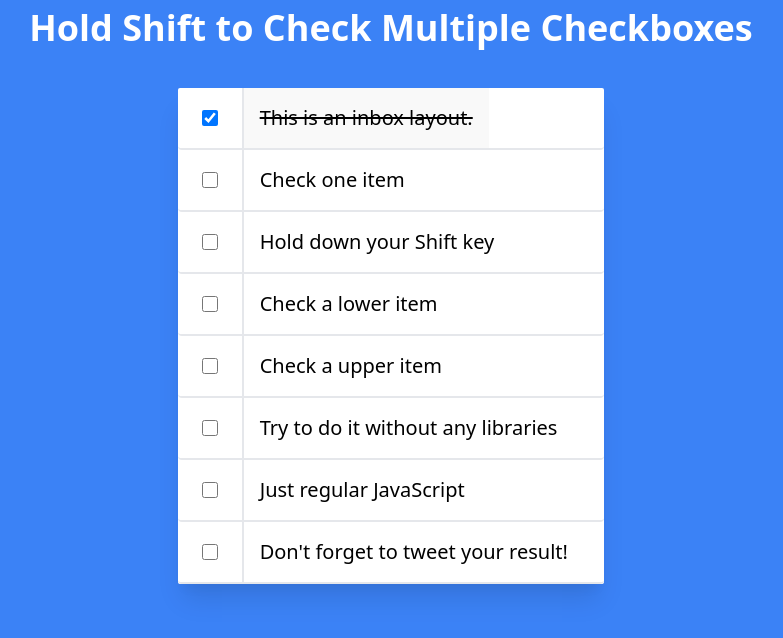
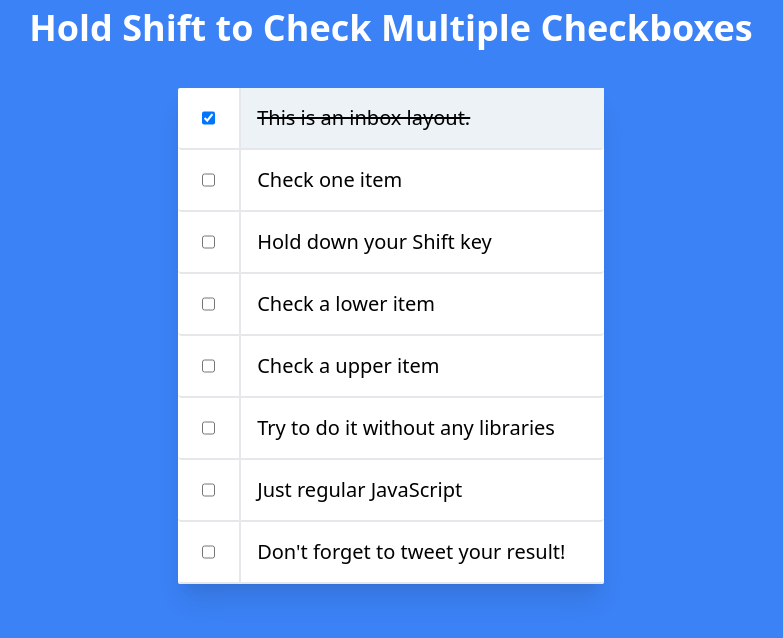
Before and after one commit to sauravchamoli17/Check-Multiple-Checkboxes, a plain HTML site: page index.html in a window 1280 px wide. Both pictures are taken after a click on the checkbox 458 px from the left and 118 px from the top of the page. Shown: the whole page, without its empty margins (249-1032 px from the left). Drawn offline with nearby package versions, Linux system fonts and the light colour scheme.

Commit message:
Final Commit!

```diff
--- a/index.html
+++ b/index.html
@@ -8,7 +8,7 @@
     <link href="https://unpkg.com/tailwindcss@^1.0/dist/tailwind.min.css" rel="stylesheet">
     <style>
         input:checked + p {
-            background: #F9F9F9;
+            background: #edf2f7;
             text-decoration: line-through;
         }
     </style>
@@ -19,42 +19,42 @@
 
         <div class="flex items-center border-b-2 rounded">
           <input type="checkbox" class="mx-6 w-4 h-4">
-          <p class="text-xl border-l-2 p-4">This is an inbox layout.</p>
+          <p class="text-xl border-l-2 p-4 w-full">This is an inbox layout.</p>
         </div>
 
         <div class="flex items-center border-b-2 rounded">
           <input type="checkbox" class="mx-6 w-4 h-4">
-          <p class="text-xl border-l-2 p-4">Check one item</p>
+          <p class="text-xl border-l-2 p-4 w-full">Check one item</p>
         </div>
 
         <div class="flex items-center border-b-2 rounded">
           <input type="checkbox" class="mx-6 w-4 h-4">
-          <p class="text-xl border-l-2 p-4">Hold down your Shift key</p>
+          <p class="text-xl border-l-2 p-4 w-full">Hold down your Shift key</p>
         </div>
 
         <div class="flex items-center border-b-2 rounded">
           <input type="checkbox" class="mx-6 w-4 h-4">
-          <p class="text-xl border-l-2 p-4">Check a lower item</p>
+          <p class="text-xl border-l-2 p-4 w-full">Check a lower item</p>
         </div>
 
         <div class="flex items-center border-b-2 rounded">
           <input type="checkbox" class="mx-6 w-4 h-4">
-          <p class="text-xl border-l-2 p-4">Check a upper item</p>
+          <p class="text-xl border-l-2 p-4 w-full">Check a upper item</p>
         </div>
 
         <div class="flex items-center border-b-2 rounded">
           <input type="checkbox" class="mx-6 w-4 h-4">
-          <p class="text-xl border-l-2 p-4">Try to do it without any libraries</p>
+          <p class="text-xl border-l-2 p-4 w-full">Try to do it without any libraries</p>
         </div>
 
         <div class="flex items-center border-b-2 rounded">
           <input type="checkbox" class="mx-6 w-4 h-4">
-          <p class="text-xl border-l-2 p-4">Just regular JavaScript</p>
+          <p class="text-xl border-l-2 p-4 w-full">Just regular JavaScript</p>
         </div>
 
         <div class="flex items-center border-b-2 rounded">
           <input type="checkbox" class="mx-6 w-4 h-4">
-          <p class="text-xl border-l-2 p-4">Don't forget to tweet your result!</p>
+          <p class="text-xl border-l-2 p-4 w-full">Don't forget to tweet your result!</p>
         </div>
     </div>
     <script src="main.js"></script>
--- a/main.js
+++ b/main.js
@@ -0,0 +1,23 @@
+const checkboxes = document.querySelectorAll('input[type="checkbox"]');
+let lastChecked;
+
+function handleCheck(e) {
+    // Check if the shift key is down
+    // And the input is checked
+    let inBetween = false;
+    if (e.shiftKey && this.checked) {
+        checkboxes.forEach(checkbox => {
+            console.log(checkbox);
+            if (checkbox === this || checkbox === lastChecked) {
+                inBetween = !inBetween;
+                console.log('Starting to Check in Between!');
+            }
+            if (inBetween) {
+                checkbox.checked = true;
+            }
+        });
+    }
+    lastChecked = this;
+}
+
+checkboxes.forEach(checkbox => checkbox.addEventListener('click', handleCheck));
```
Also changed, not shown: preview.png (added).
